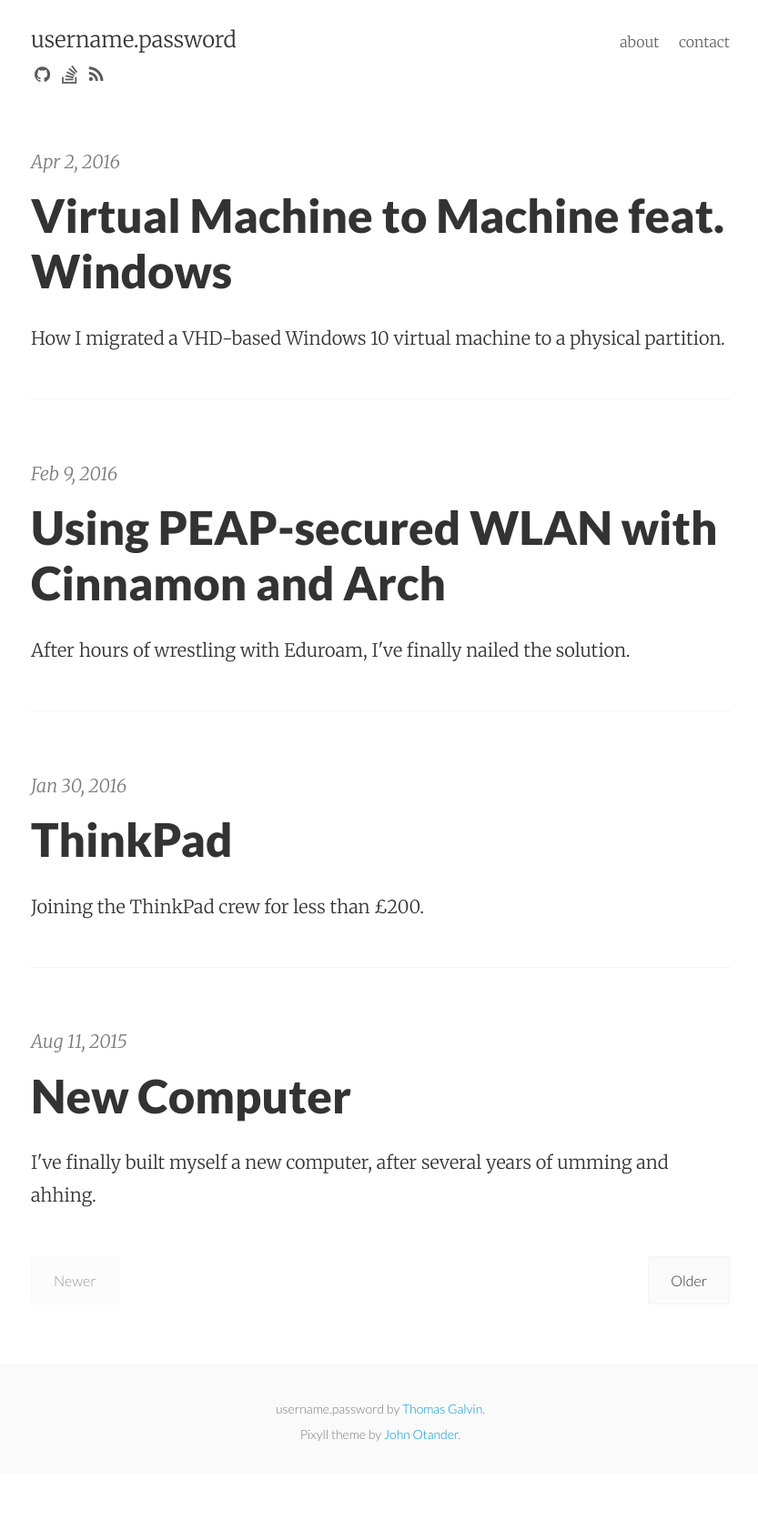
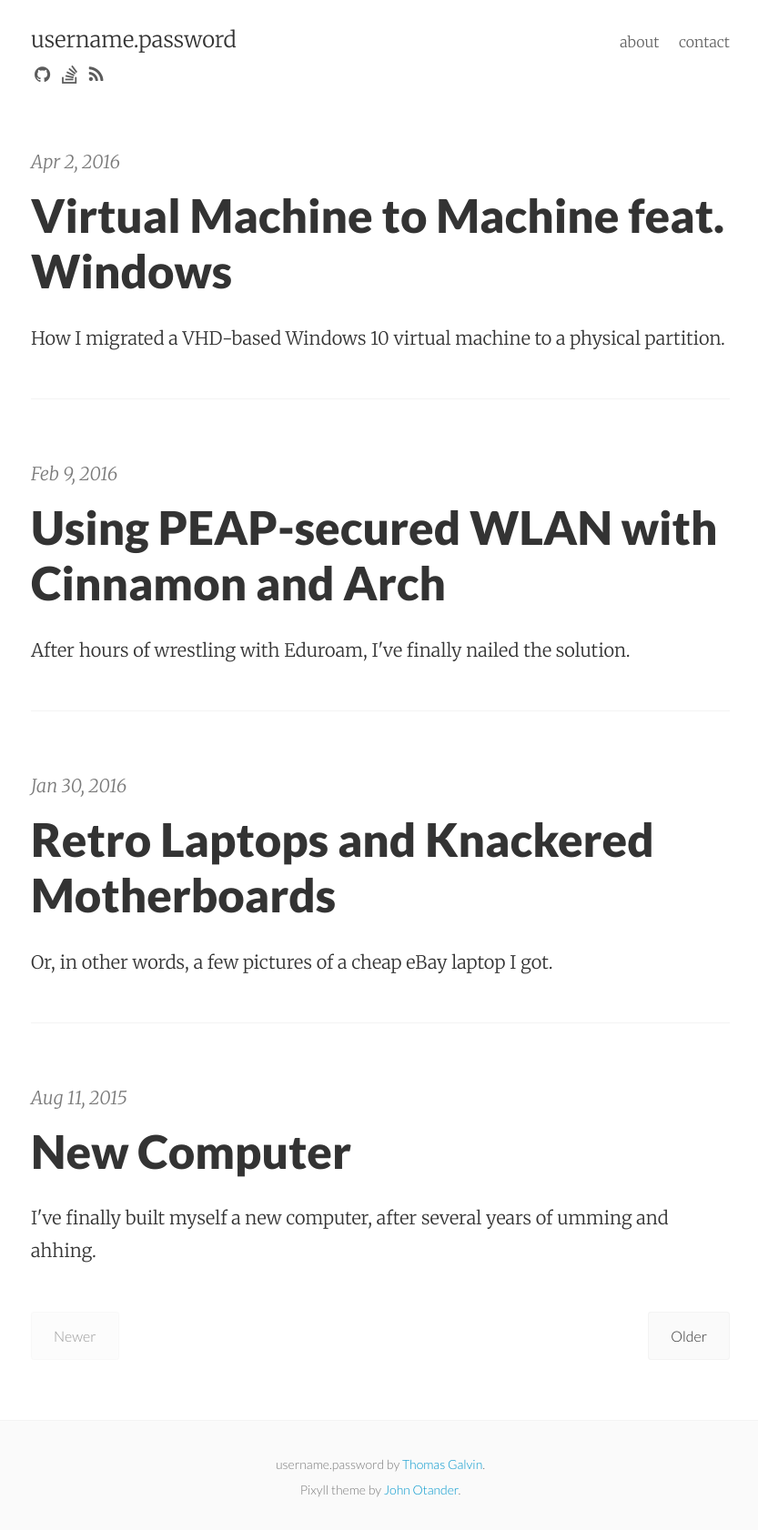
Before and after one commit to tom-galvin/tom-galvin.github.io, a Jekyll site: the page built from index.html, in a window 1280 px wide. Shown: the whole page at 91% size, without its empty margins (222-1055 px from the left). Built offline with Jekyll 4.4.1, drawn with Linux system fonts in a browser that asks for light colours; nearby versions of some CDN libraries; the list of posts is cut into pages by our own code; before the commit the page ends 1621 px from its top, so only the background shows below that.

Commit message:
Update 2016-01-30-thinkpad.md

```diff
--- a/_posts/2016-01-30-thinkpad.md
+++ b/_posts/2016-01-30-thinkpad.md
@@ -1,8 +1,8 @@
 ---
 layout: post
-title: ThinkPad
+title: Retro Laptops and Knackered Motherboards
 date: 2016-01-30 13:32:06
-summary: Joining the ThinkPad crew for less than £200.
+summary: Or, in other words, a few pictures of a cheap eBay laptop I got.
 categories: blog gen
 ---
 *(Sorry for the lack of recent updates - I've been quite busy with university and have had surprisingly little spare time to program as a hobby.)*
```
